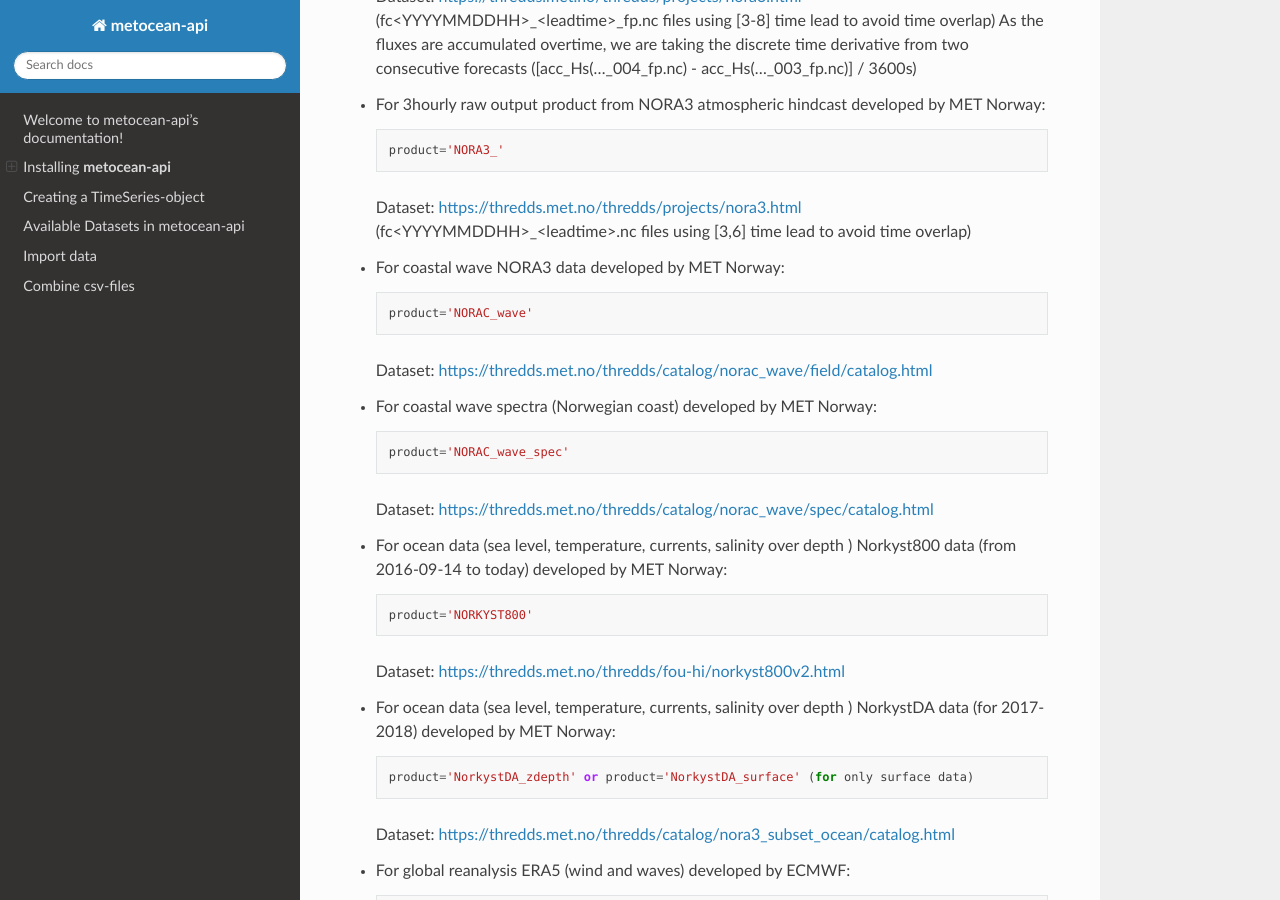
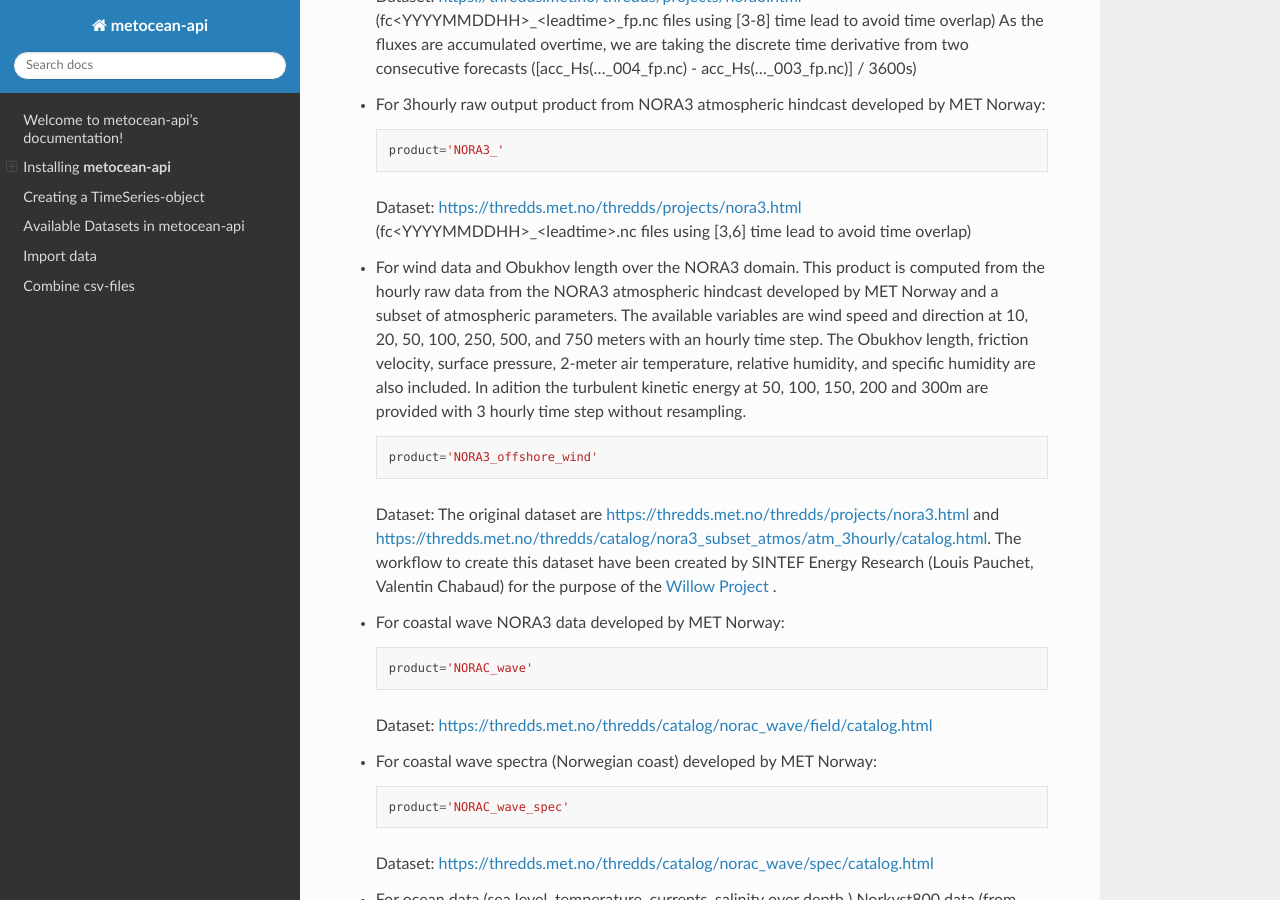
Before and after one commit to MET-OM/metocean-api, a Sphinx documentation site: the page built from docs/index.rst, in a window 1280 px wide and 900 px high, scrolled down 3185 px. Built offline with Sphinx 7.4.7 and the Read the Docs theme 3.1.0, drawn with Linux system fonts in a browser that asks for light colours.

Commit message:
Update documentation

```diff
--- a/docs/index.rst
+++ b/docs/index.rst
@@ -159,6 +159,14 @@ Several options for **product** are available. Please check the data catalog for
 
   Dataset: https://thredds.met.no/thredds/projects/nora3.html (fc<YYYYMMDDHH>_<leadtime>.nc files using [3,6] time lead to avoid time overlap)
 
+* For wind data and Obukhov length over the NORA3 domain. This product is computed from the hourly raw data from the NORA3 atmospheric hindcast developed by MET Norway and a subset of atmospheric parameters. The available variables are wind speed and direction at 10, 20, 50, 100, 250, 500, and 750 meters with an hourly time step. The Obukhov length, friction velocity, surface pressure, 2-meter air temperature, relative humidity, and specific humidity are also included. In adition the turbulent kinetic energy at 50, 100, 150, 200 and 300m are provided with 3 hourly time step without resampling.
+
+  .. code-block:: python
+
+    product='NORA3_offshore_wind'
+
+  Dataset: The original dataset are https://thredds.met.no/thredds/projects/nora3.html and https://thredds.met.no/thredds/catalog/nora3_subset_atmos/atm_3hourly/catalog.html. The workflow to create this dataset have been created by SINTEF Energy Research (Louis Pauchet, Valentin Chabaud) for the purpose of the `Willow Project <https://www.sintef.no/en/projects/2023/willow/>`_ .
+
 * For coastal wave NORA3 data developed by MET Norway:
 
   .. code-block:: python
```
